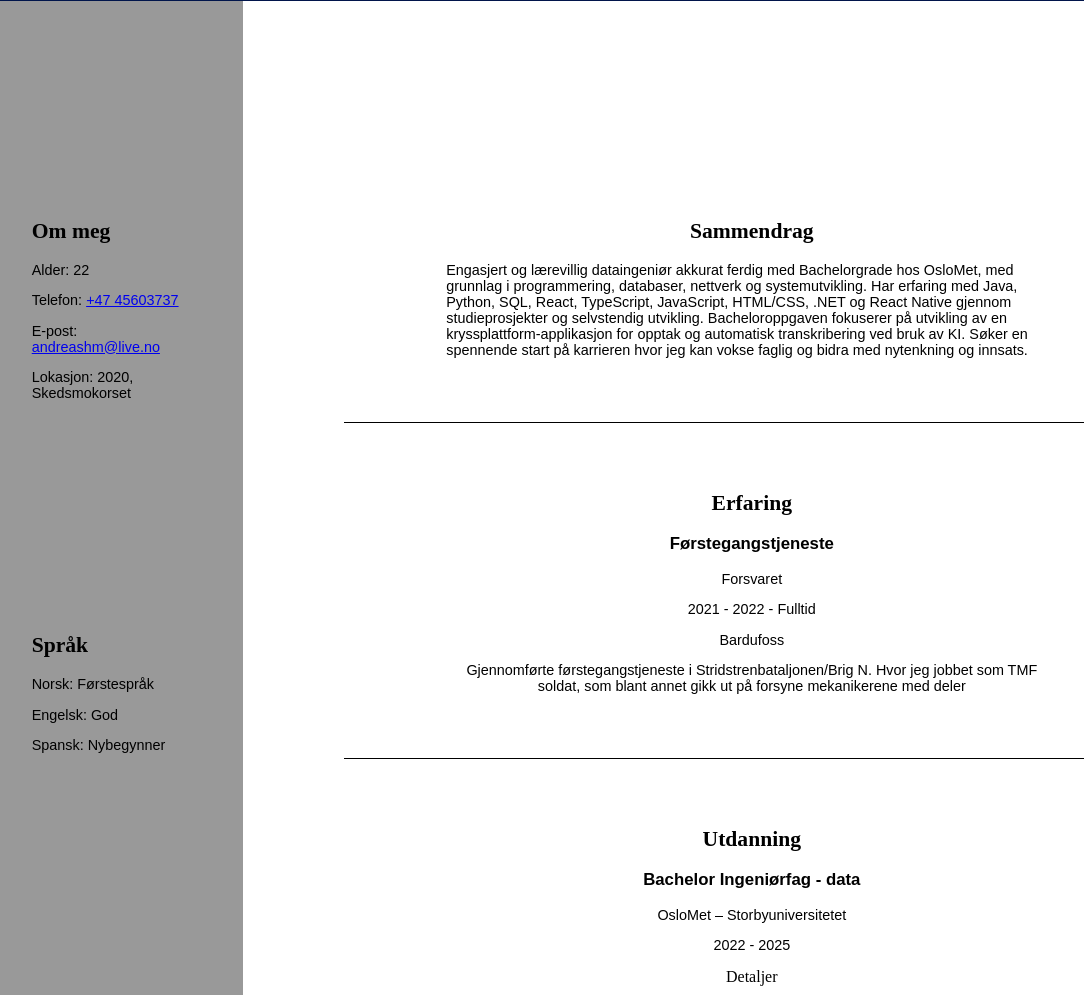
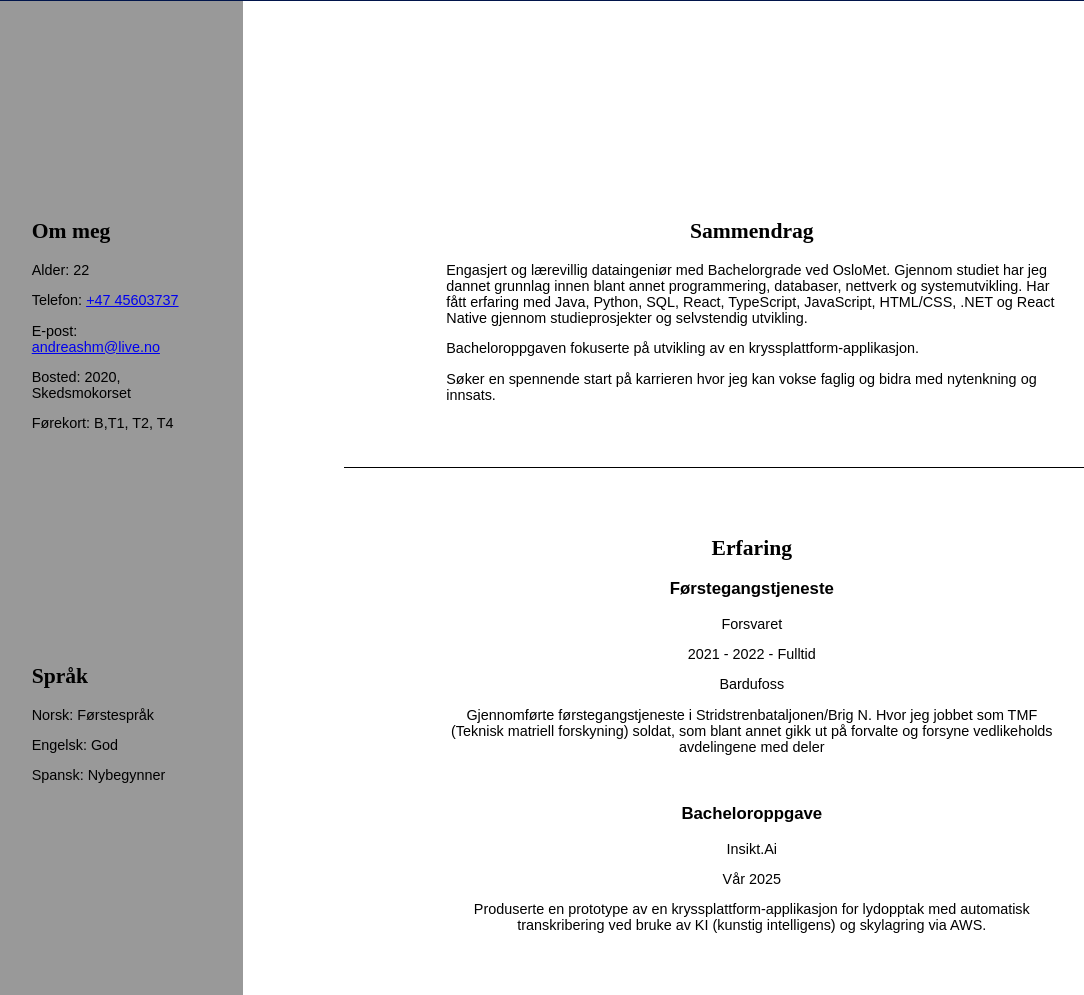
Before and after one commit to AndreasHM02/CV, a plain HTML site: page index.html in a window 1280 px wide. Shown: the part 238-1233 px from the top of the page, without its empty margins (20-1104 px from the left). Drawn offline with Linux system fonts and the light colour scheme.

Commit message:
Updated text

```diff
--- a/index.html
+++ b/index.html
@@ -58,12 +58,11 @@
                 <p>Alder: 22</p>
                 <p>Telefon: <a href="tel:+4745603737">+47 45603737</a></p>
                 <p>E-post: <a href="mailto:andreashm@live.no">andreashm@live.no</a></p>
-                <p>Lokasjon: 2020, Skedsmokorset</p>
+                <p>Bosted: 2020, Skedsmokorset</p>
+                <p>Førekort: B,T1, T2, T4</p>
             </div>
             <div class="section_left">
                 <h2>Språk</h2>
-
-
                 <p>Norsk: Førstespråk</p>
                 <p>Engelsk: God</p>
                 <p>Spansk: Nybegynner</p>
@@ -73,14 +72,16 @@
         <div class="right_container">
             <div class="section_right" id="Summary">
                 <h2>Sammendrag</h2>
-                <p style="text-align: left;">Engasjert og lærevillig dataingeniør akkurat ferdig med Bachelorgrade hos
-                    OsloMet, med grunnlag i programmering,
-                    databaser, nettverk og systemutvikling. Har erfaring med Java, Python, SQL, React, TypeScript,
-                    JavaScript, HTML/CSS, .NET og React Native
-                    gjennom studieprosjekter og selvstendig utvikling. Bacheloroppgaven fokuserer på utvikling av en
-                    kryssplattform-applikasjon for opptak og
-                    automatisk transkribering ved bruk av KI. Søker en spennende start på karrieren hvor jeg kan vokse
+                <div class="summary_text">
+                <p>Engasjert og lærevillig dataingeniør med Bachelorgrade ved
+                    OsloMet. Gjennom studiet har jeg dannet grunnlag innen blant annet programmering,
+                    databaser, nettverk og systemutvikling. Har fått erfaring med Java, Python, SQL, React, TypeScript,
+                    JavaScript, HTML/CSS, .NET og React Native gjennom studieprosjekter og selvstendig utvikling.
+                     </p>
+                <p>Bacheloroppgaven fokuserte på utvikling av en kryssplattform-applikasjon.</p>
+                <p>Søker en spennende start på karrieren hvor jeg kan vokse
                     faglig og bidra med nytenkning og innsats.</p>
+                </div>
             </div>
             <div class="seperator"></div>
 
@@ -90,7 +91,15 @@
                 <p>Forsvaret</p>
                 <p>2021 - 2022 - Fulltid</p>
                 <p>Bardufoss</p>
-                <p>Gjennomførte førstegangstjeneste i Stridstrenbataljonen/Brig N. Hvor jeg jobbet som TMF soldat, som blant annet gikk ut på forsyne mekanikerene med deler</p>
+                <p>Gjennomførte førstegangstjeneste i Stridstrenbataljonen/Brig N. Hvor jeg jobbet som TMF (Teknisk
+                    matriell forskyning) soldat, som blant annet gikk ut på forvalte og forsyne vedlikeholds avdelingene
+                    med deler</p>
+                <br>
+                <h3>Bacheloroppgave</h3>
+                <p>Insikt.Ai</p>
+                <p>Vår 2025</p>
+                <p>Produserte en prototype av en kryssplattform-applikasjon for lydopptak med automatisk transkribering ved
+                    bruke av KI (kunstig intelligens) og skylagring via AWS.</p>
             </div>
 
             <div class="seperator"></div>
@@ -104,7 +113,7 @@
                 <div id="Bachelor_description" class="details" style="display:none">
                     <div style="text-align: center;">
                         <h3>Fag</h3>
-                    <div style="display: grid; grid-template-columns: repeat(3, 1fr); gap: 5px;">
+                        <div style="display: grid; grid-template-columns: repeat(3, 1fr); gap: 3px;">
                             <p>Diskret matematikk</p>
                             <p>Programmering</p>
                             <p>Teknologi og samfunn for programmerere</p>
@@ -126,7 +135,7 @@
                     </div>
                     <div style="text-align: left;">
                         <h3>Bacheloroppgave</h3>
-                        <p>Problemstilling: Gikk ut på løse problemet med det langsomt og utmattende etterarbeidet etter
+                        <p>Problemstilling: Gikk ut på løse problemet med langsomt og utmattende etterarbeidet etter
                             avhør.</p>
                         <p>Oppgave: Produser en prototype av en opptaksapp som automatisk transkriberer opptakene ved
                             hjelp av AI.</p>
@@ -139,6 +148,7 @@
                 <p>2018 - 2021</p>
                 <a class="button" onclick="show('Upper_middle_school_description')">Detaljer</a>
                 <div id="Upper_middle_school_description" class="details" style="display: none;">
+                    <h3>Fag</h3>
                     <div style="display: grid; grid-template-columns: repeat(3, 1fr); gap: 3px;">
                         <p>Matte T, R1, R2</p>
                         <p>Fysikk 1,2</p>
--- a/style.css
+++ b/style.css
@@ -96,6 +96,7 @@ header {
   height: 1px;
   background-color: #000;
   margin: 50px 0;
+  justify-self: center;
 
 }
 .footer {
@@ -161,3 +162,14 @@ header {
 .details {
   margin : 80px 0;
 }
+
+.button {
+  color: blue;
+  cursor: pointer;
+  text-decoration: underline;
+}
+
+.summary_text {
+  text-align: left;
+
+}
```
Lines whose indentation alone changed are shown as unchanged.
